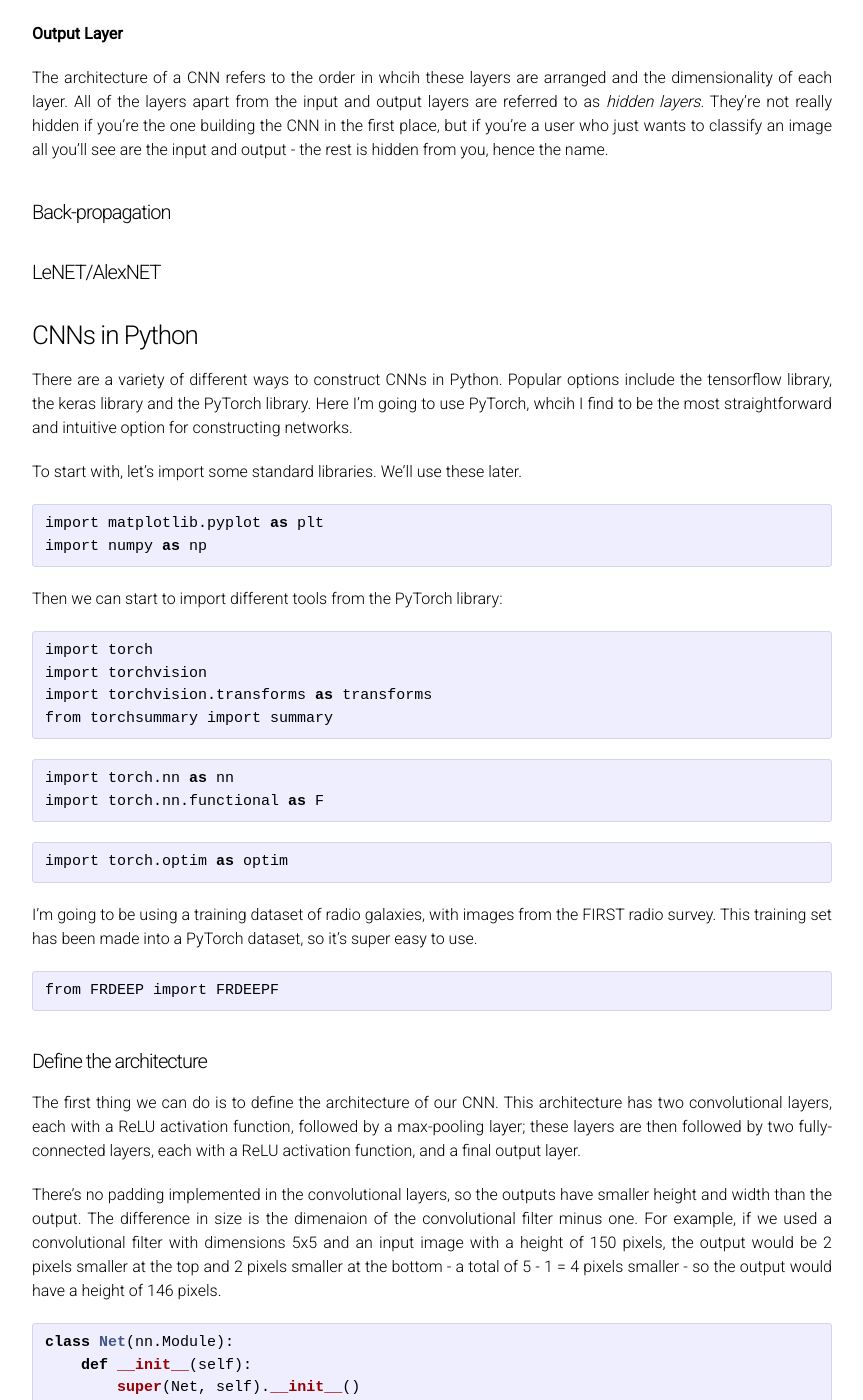
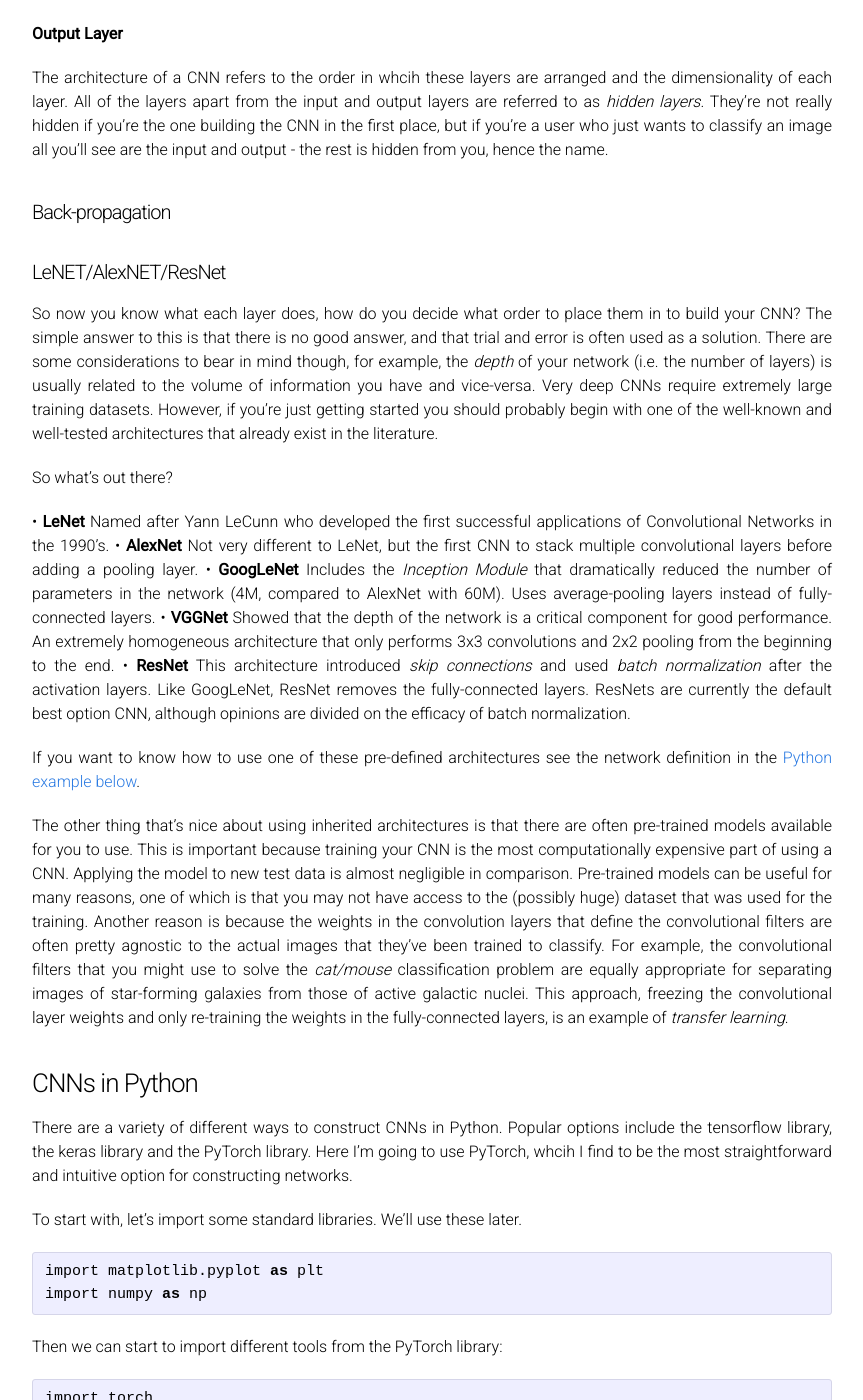
Before and after one commit to as595/csc-2019, a Jekyll site: the page built from frdeepcnn.md, in a window 1280 px wide and 1400 px high, scrolled down 2238 px. Shown: the whole window, without its empty margins (208-1071 px from the left). Built offline with Jekyll 4.4.1, drawn with Linux system fonts in a browser that asks for light colours; some of the changed text lies outside the part shown.

Commit message:
Update frdeepcnn.md

```diff
--- a/frdeepcnn.md
+++ b/frdeepcnn.md
@@ -7,7 +7,7 @@ permalink: /frdeepcnn/
 - [ConvolutionalNeural Networks](#cnns)
   - [Layers](#layers)
   - [Back-propagation](#backprop)
-  - [LeNET/AlexNET](#lenet)
+  - [LeNET/AlexNET/ResNet etc.](#lenet)
 - [CNNs in Python](#python)
   - [Defining the architecture](#arch)
 
@@ -63,7 +63,22 @@ The architecture of a CNN refers to the order in whcih these layers are arranged
 
 <a name="layers"></a>
 
-<h4>LeNET/AlexNET</h4>
+<h4>LeNET/AlexNET/ResNet</h4>
+
+So now you know what each layer does, how do you decide what order to place them in to build your CNN? The simple answer to this is that there is no good answer, and that trial and error is often used as a solution. There are some considerations to bear in mind though, for example, the *depth* of your network (i.e. the number of layers) is usually related to the volume of information you have and vice-versa. Very deep CNNs require extremely large training datasets. However, if you're just getting started you should probably begin with one of the well-known and well-tested architectures that already exist in the literature.
+
+So what's out there?
+
+•    **LeNet** Named after Yann LeCunn who developed the first successful applications of Convolutional Networks in  the 1990’s.
+•    **AlexNet** Not very different to LeNet, but the first CNN to stack multiple convolutional layers before adding a pooling layer.
+•    **GoogLeNet** Includes the *Inception Module* that dramatically reduced the number of parameters in the network (4M, compared to AlexNet with 60M). Uses average-pooling layers instead of fully-connected layers.
+•    **VGGNet** Showed that the depth of the network is a critical component for good performance. An extremely homogeneous architecture that only performs 3x3 convolutions and 2x2 pooling from the beginning to the end.
+•    **ResNet** This architecture introduced *skip connections* and used *batch normalization* after the activation layers. Like GoogLeNet, ResNet removes the fully-connected layers. ResNets are currently the default best option CNN, although opinions are divided on the efficacy of batch normalization.
+
+If you want to know how to use one of these pre-defined architectures see the network definition in the [Python example below](#definition).
+
+The other thing that's nice about using inherited architectures is that there are often pre-trained models available for you to use. This is important because training your CNN is the most computationally expensive part of using a CNN. Applying the model to new test data is almost negligible in comparison. Pre-trained models can be useful for many reasons, one of which is that you may not have access to the (possibly huge) dataset that was used for the training. Another reason is because the weights in the convolution layers that define the convolutional filters are often pretty agnostic to the actual images that they've been trained to classify. For example, the convolutional filters that you might use to solve the *cat/mouse* classification problem are equally appropriate for separating images of star-forming galaxies from those of active galactic nuclei. This approach, freezing the convolutional layer weights and only re-training the weights in the fully-connected layers, is an example of *transfer learning*.
+
 
 
 
```
